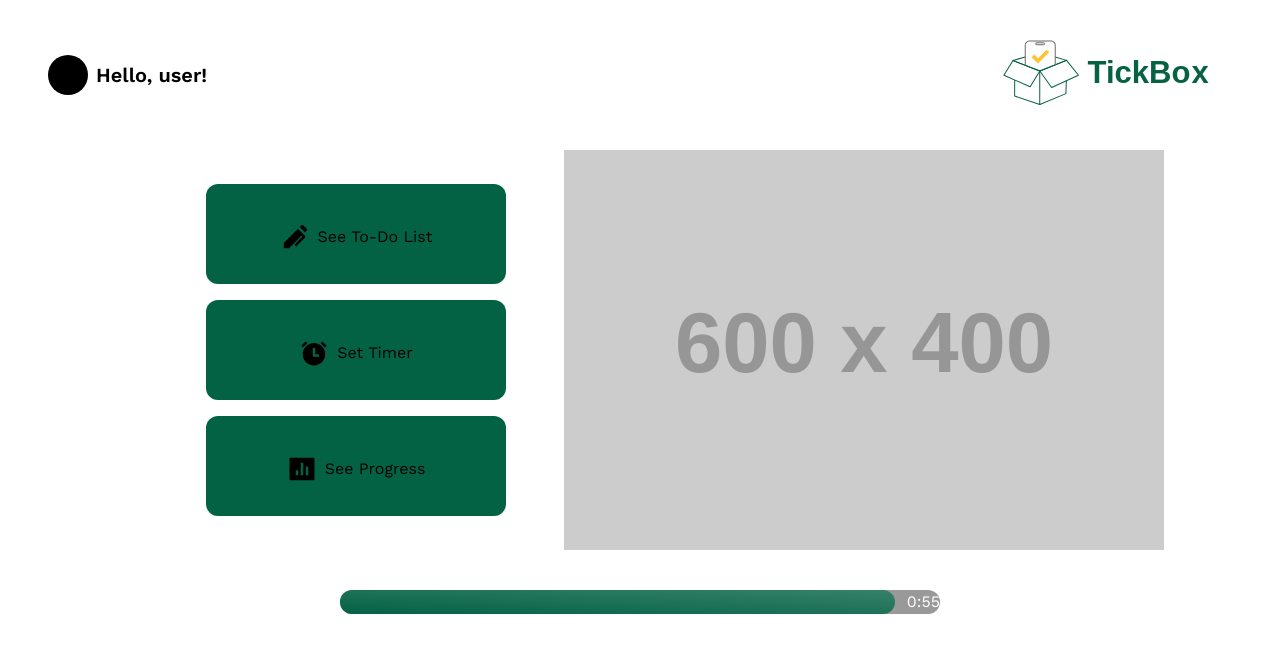
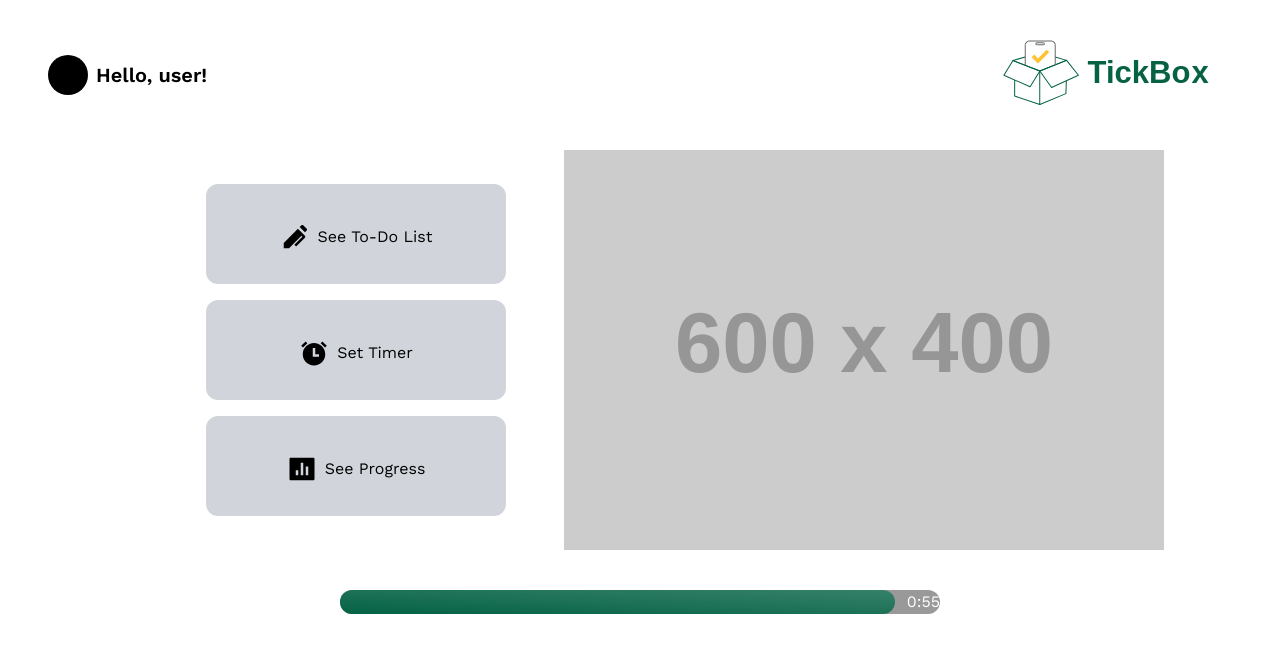
Before and after one commit to Group-1-SDP/frontend, a React (Vite) app: page / in a window 1280 px wide. Shown: the top 652 px of the page. Built offline with nearby package versions, Linux system fonts and the light colour scheme.

Commit message:
Changed Colours in ControlMenu

```diff
--- a/src/components/mainPage/ControlMenuButton.tsx
+++ b/src/components/mainPage/ControlMenuButton.tsx
@@ -21,8 +21,8 @@ function ControlMenuButton({
         height: focused ? 200 : 100,
       }}
       transition={{ duration: 0.3 }}
-      className={`bg-gray-200 bg-gradient-to-tr from-greenAccent to-greenAccent rounded-xl py-[10px] my-2 flex flex-col items-center ${
-        focused && "border border-solid border-black text "
+      className={`bg-gray-200 rounded-xl py-[10px] my-2 flex flex-col items-center ${
+        focused ? "border border-solid border-black text " : "bg-gray-300"
       }`}
     >
       <motion.div
```
